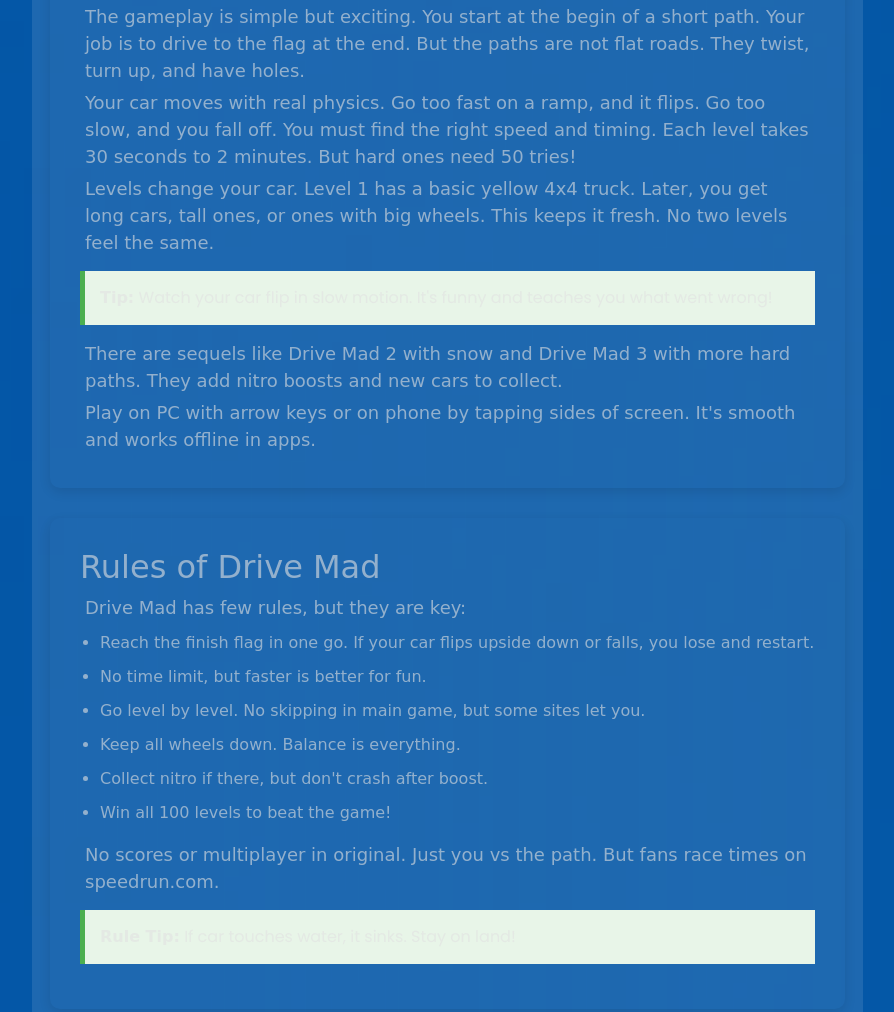
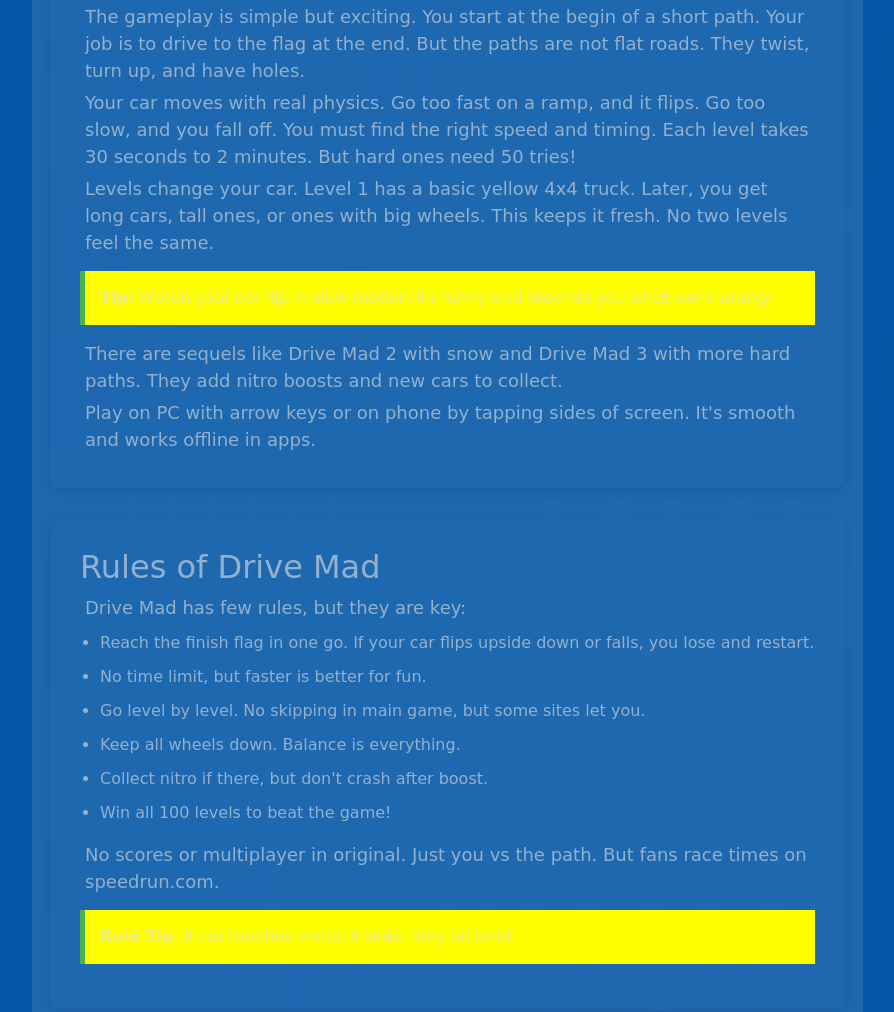
Before and after one commit to drive-mad-game-unblocked/drive-mad-game-unblocked.github.io, a plain HTML site: page index.html in a window 1280 px wide. Shown: the part 1593-2605 px from the top of the page, without its empty margins (50-944 px from the left). Drawn offline with nearby package versions, Linux system fonts and the light colour scheme; some packages are replaced by stand-ins of ours.

Commit message:
Update style.css

```diff
--- a/css/style.css
+++ b/css/style.css
@@ -751,7 +751,7 @@ input.form-control {
   margin-bottom: 20px;
 }
 .tip {
-            background: #e8f5e8;
+            background: yellow;
             padding: 15px;
             border-left: 5px solid #4caf50;
             margin: 15px 0;
```
